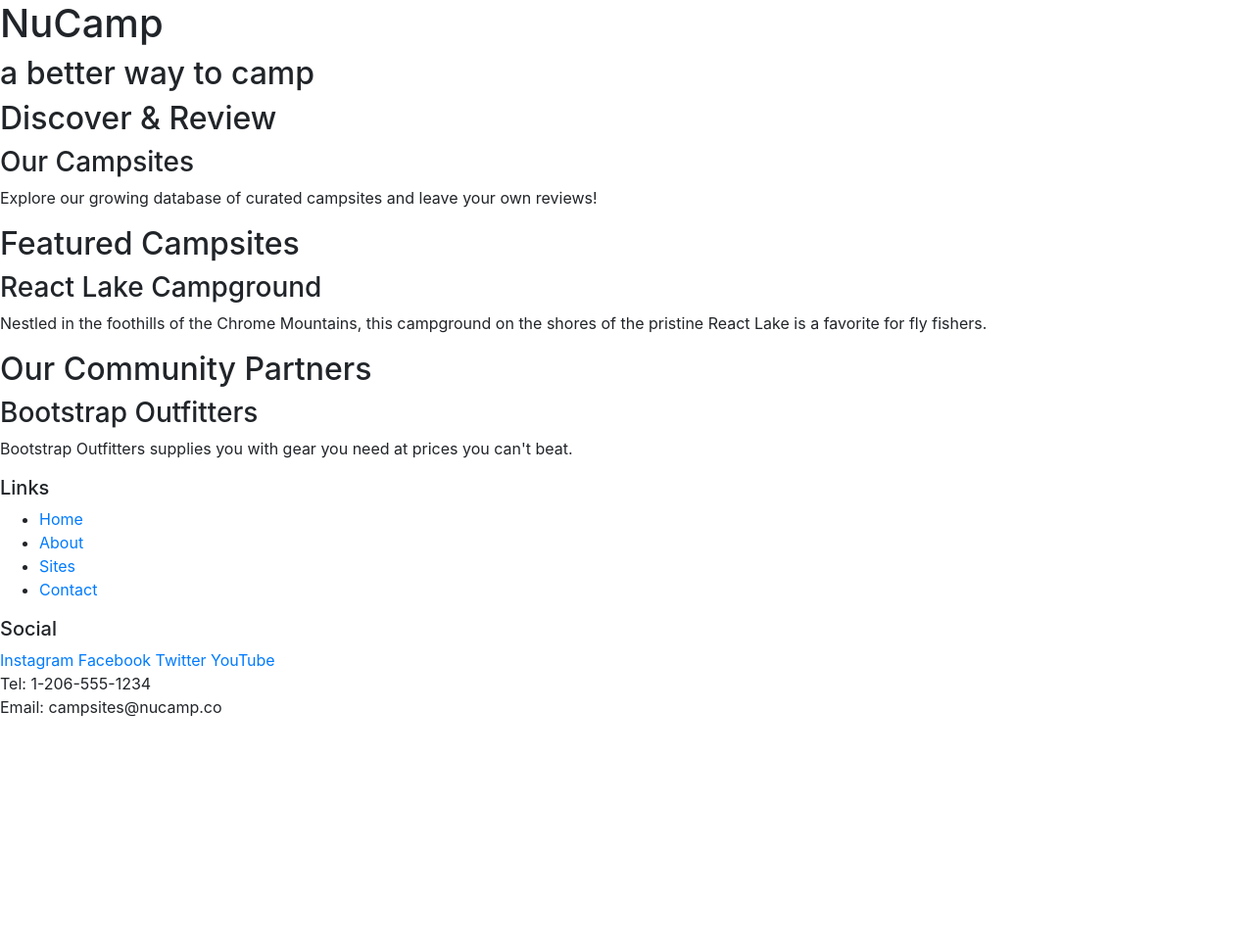
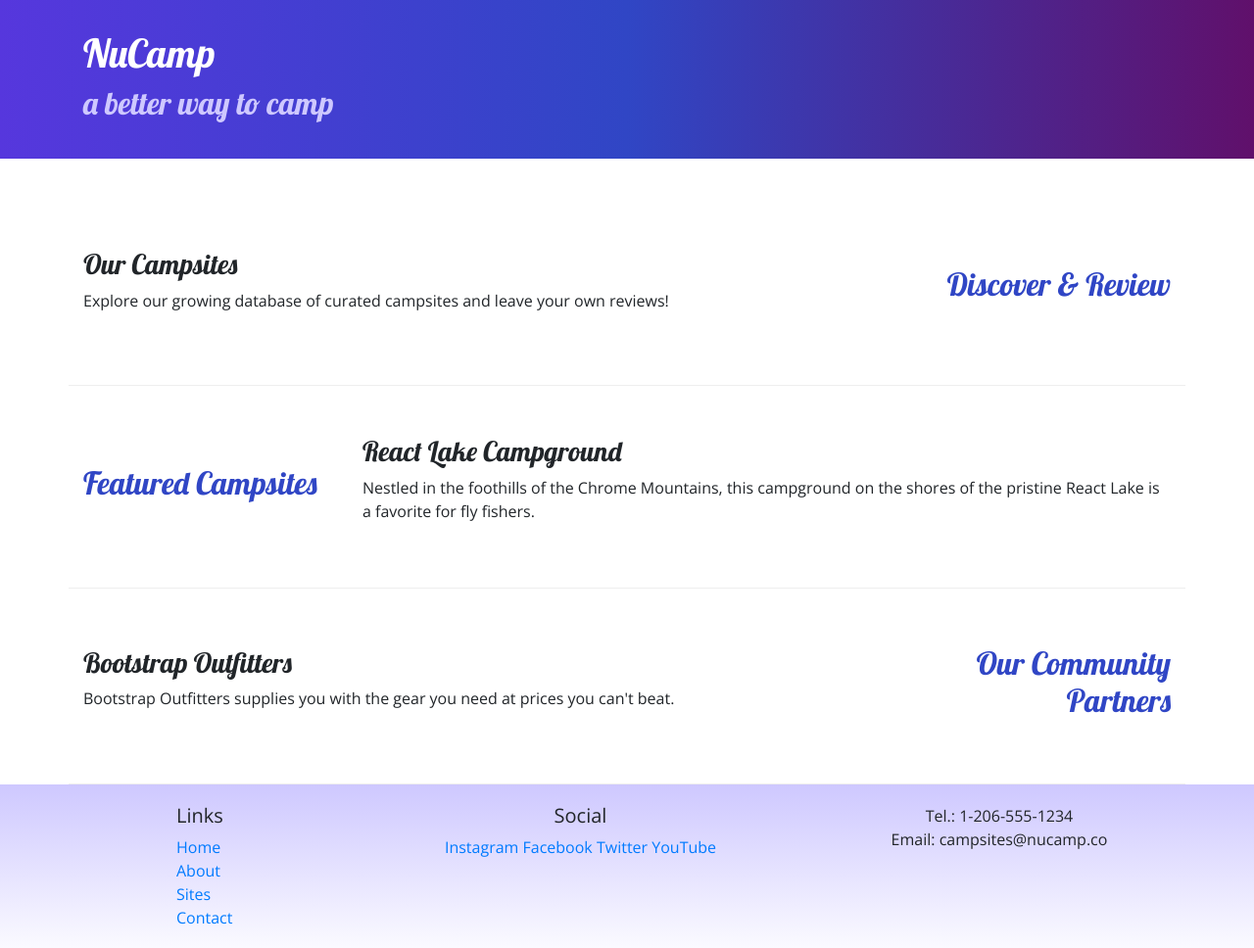
Before and after one commit to ronysarker/Firstbootstrap, a website: page index.html in a window 1280 px wide. Shown: the whole page at 98% size. Before the commit the page ends 800 px from the top, so only its background shows below. Drawn offline with nearby package versions, Linux system fonts and the light colour scheme.

Commit message:
added css and style the page

```diff
--- /dev/null
+++ b/css/style.css
@@ -0,0 +1,32 @@
+body {
+    font-family: "Open Sans", sans-serif;
+}
+
+h1, h2, h3 {
+    font-family: "Lobster", cursive;
+}
+
+h2 {
+    color: #3046C5;
+}
+
+header h2 {
+    color: #CEC8FF;
+}
+
+footer {
+    background-image: linear-gradient(#CEC8FF, white);
+    padding: 20px 0;
+}
+
+.jumbotron {
+    padding: 30px;
+    background-image: linear-gradient(to right, #5637DD, #3046C5, #60106B);
+    color: white;
+}
+
+.row-content {
+    padding: 50px 0;
+    border-bottom: 1px ridge;
+    min-height: 200px;
+}
--- a/index.html
+++ b/index.html
@@ -7,56 +7,83 @@
 
     <!--Bootstrap CSS-->
     <link rel="stylesheet" href="node_modules/bootstrap/dist/css/bootstrap.min.css">
+
+    <!-- Additional CSS must be placed after Bootstrap CSS -->
+    <link rel="stylesheet" href="https://fonts.googleapis.com/css?family=Lobster|Open+Sans" />
+    <link rel="stylesheet" href="css/style.css" />
+
     <title>NuCamp: A Better Way To Camp</title>
 </head>
 
 <body>
 
-    <header>
-        <div>
+    <header class="jumbotron jumbotron-fluid">
+        <div  class="container">
+            <div class="row">
+                <div class="col">
                     <h1>NuCamp</h1>
                     <h2>a better way to camp</h2>
                 </div>
+            </div>
+        </div>
     </header>
 
-    <div>
-        <h2>Discover & Review</h2>
+    <div class="container">
+            <div class="row row-content align-items-center">
+                <div class="col-sm-4 order-sm-last col-md-3">
+                    <h2 class="text-sm-right">Discover & Review</h2>
+                </div>
+                <div class="col">
                     <h3>Our Campsites</h3>
                     <p>Explore our growing database of curated campsites and leave your own reviews!</p>
                 </div>
+            </div>
 
-    <div>
+            <div class="row row-content align-items-center">
+                <div class="col-sm-4 col-md-3">
                     <h2>Featured Campsites</h2>
+                </div>
+                <div class="col">
                     <h3>React Lake Campground</h3>
                     <p>Nestled in the foothills of the Chrome Mountains, this campground on the shores of the pristine React Lake is a favorite for fly fishers.</p>
                    </div>
+            </div>
 
-    <div>
-        <h2>Our Community Partners</h2>
+            <div class="row row-content align-items-center">
+                <div class="col-sm-4 order-sm-last col-md-3">
+                    <h2 class="text-sm-right">Our Community Partners</h2>
+                </div>
+                <div class="col">
                     <h3>Bootstrap Outfitters</h3>
-        <p>Bootstrap Outfitters supplies you with gear you need at prices you can't beat.</p>
+                    <p>Bootstrap Outfitters supplies you with the gear you need at prices you can't beat.</p>
+                </div>
+            </div>
         </div>
 
     <footer>
-        <div>
+            <div class="container">
+                <div class="row">
+                    <div class="col-4 col-sm-2 offset-1">
                         <h5>Links</h5>
-            <ul>
+                        <ul class="list-unstyled">
                             <li><a href="#">Home</a></li>
                             <li><a href="#">About</a></li>
                             <li><a href="#">Sites</a></li>
                             <li><a href="#">Contact</a></li>
                         </ul>
                     </div>
-        <div>
+                    <div class="col-6 col-sm-5 text-center">
                         <h5>Social</h5>
                         <a href="http://instagram.com/">Instagram</a>
                         <a href="http://facebook.com/">Facebook</a>
                         <a href="http://twitter.com/">Twitter</a>
                         <a href="http://youtube.com/">YouTube</a>
                     </div>
-        <div>
-            Tel: 1-206-555-1234<br />
+                    <div class="col-sm-4 text-center">
+                        Tel.: 1-206-555-1234<br />
                         Email: campsites@nucamp.co
+                    </div>
+               </div>
             </div>
         </footer>
 
```
Also changed, not shown: Gridtest.html (added, +39 -0 lines). Lines whose indentation alone changed are shown as unchanged.
